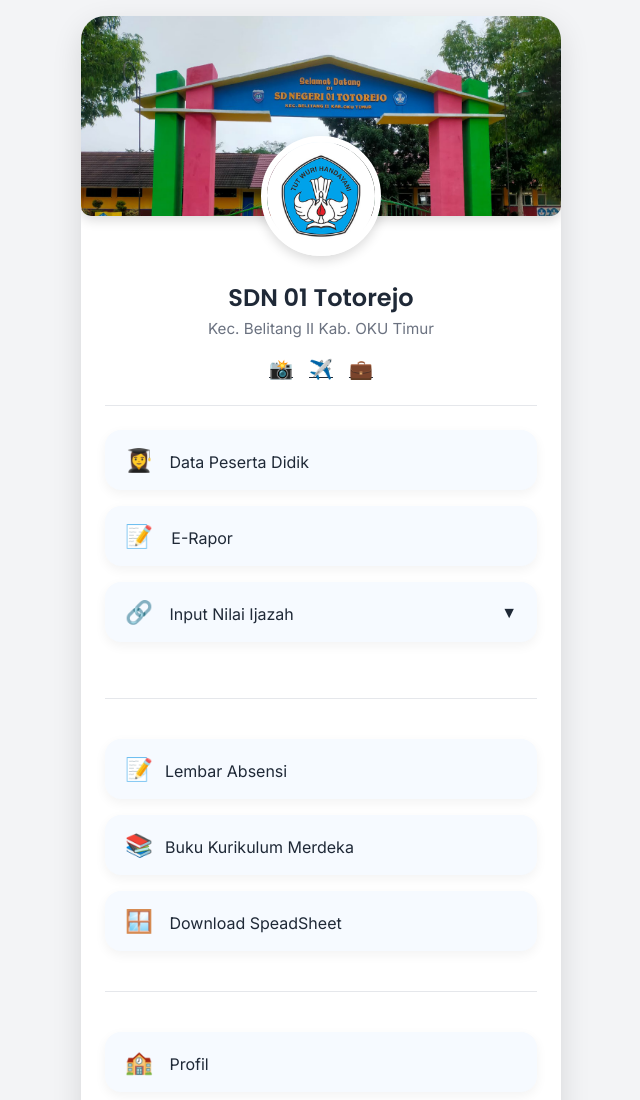
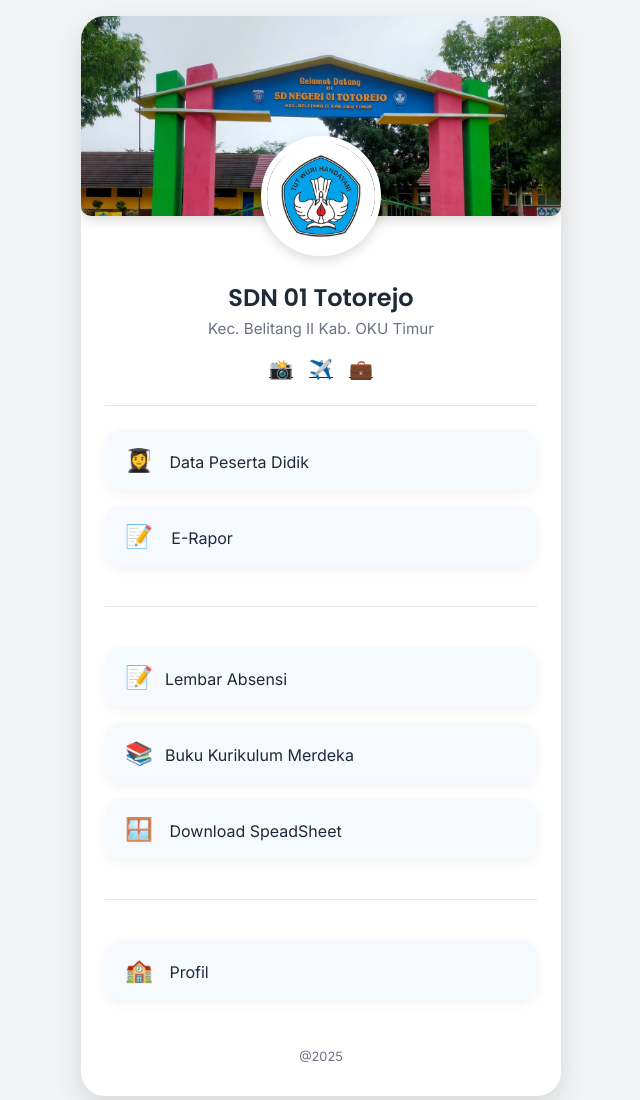
Before and after one commit to masozin/sitesdn01ttr, a plain HTML site: page index.html in a window 1280 px wide. Shown: the top 1100 px of the page, without its empty margins (319-959 px from the left). Drawn offline with Linux system fonts and the light colour scheme.

```diff
--- a/index.html
+++ b/index.html
@@ -44,7 +44,7 @@
                 </a>
 
                 <!-- Dropdown #1 - berisi beberapa tombol -->
-                <div class="link-card" onclick="toggleDropdown('drop1')">
+                <!-- <div class="link-card" onclick="toggleDropdown('drop1')">
                     <span><span class="link-icon">🔗</span> Input Nilai Ijazah</span>
                     <span>▼</span>
                 </div>
@@ -53,7 +53,7 @@
                         target="_blank">🎓 Kelas 6a</a>
                     <a href="https://docs.google.com/spreadsheets/d/1c5zUIG4AbtpR9zK5zWOcETm2DKyhLyxzsaD8KrODB78/edit?usp=sharing"
                         target="_blank">🎓 Kelas 6b</a>
-                </div>
+                </div> -->
 
                 <div class="divider"></div>
 
```
